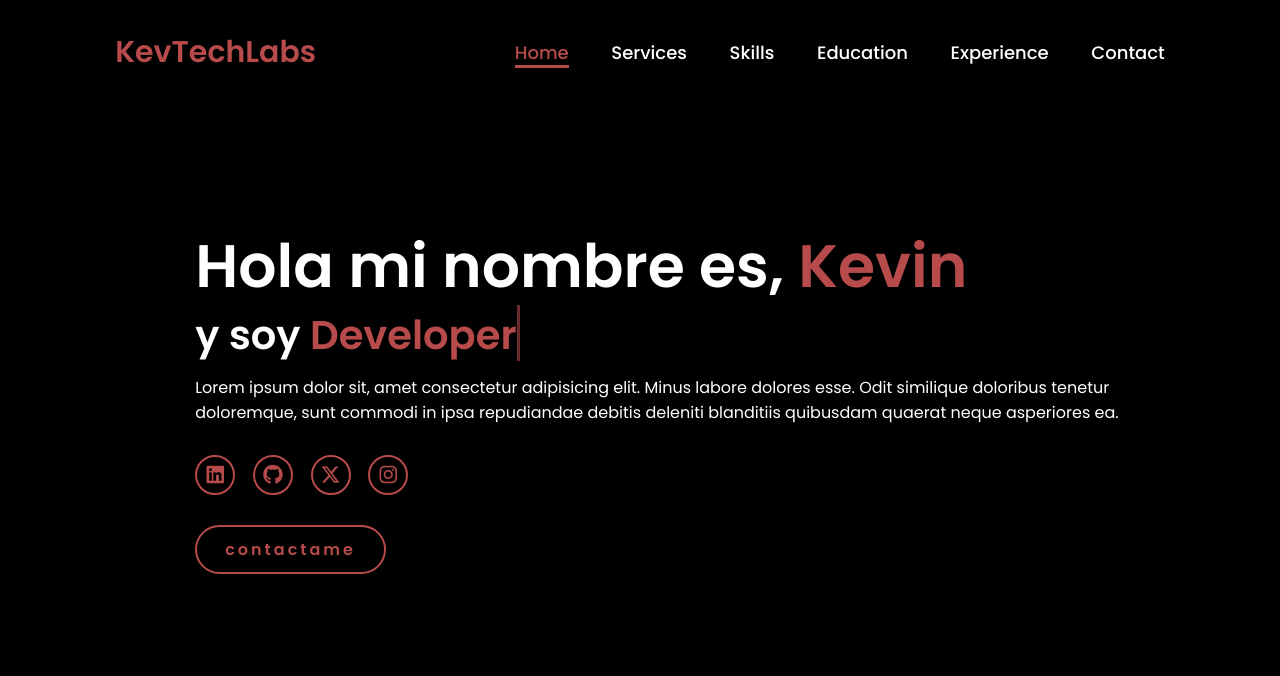
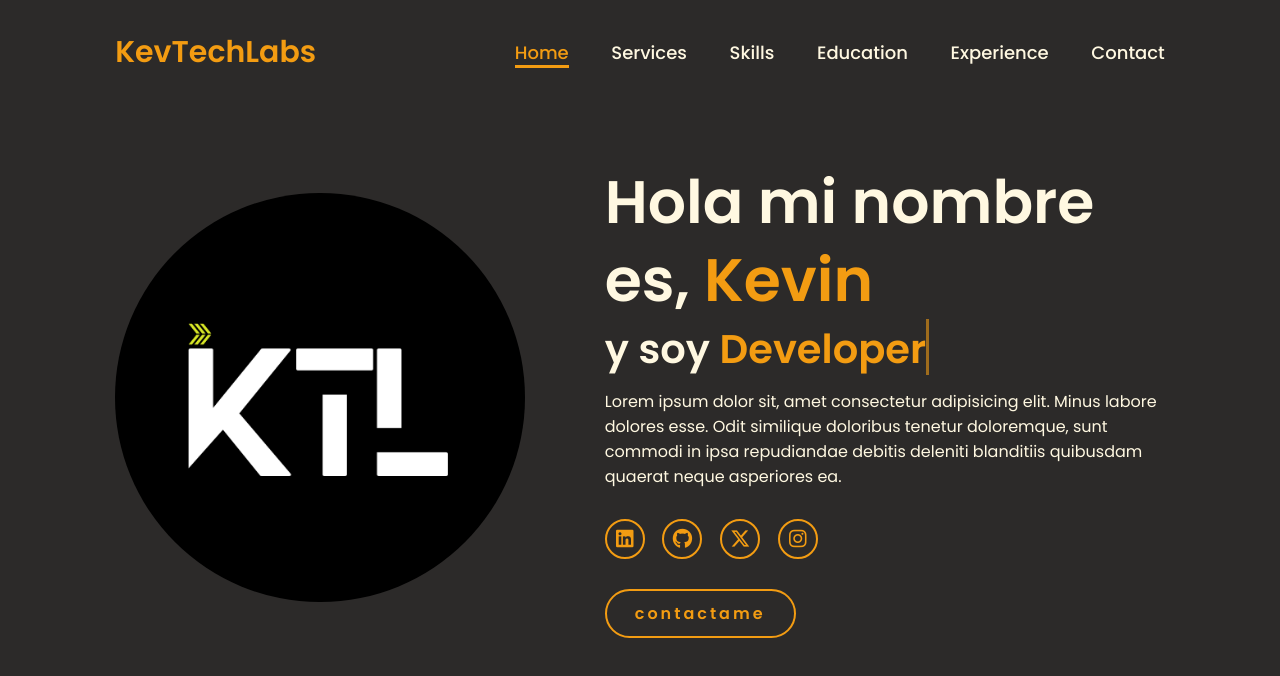
Before and after one commit to KevTechLab/KevTechLab.github.io, a plain HTML site: page index.html in a window 1280 px wide. Drawn offline with Linux system fonts and the light colour scheme.

Commit message:
v0.2 - idea

```diff
--- a/index.html
+++ b/index.html
@@ -22,7 +22,7 @@
     </header>
     <section class="home">
         <div class="home-img">
-            <img src="main.jpg" alt="">
+            <img src="/Archives/Black Geometric Tech Business Logo (1).png" alt="">
         </div>
         <div class="home-content">
             <h1>Hola mi nombre es, <span>Kevin</span></h1>
--- a/styles.css
+++ b/styles.css
@@ -18,8 +18,8 @@ body{
     width: 100%;
     height: 100vh;
     overflow-x: hidden;
-    background-color: black;
-    color: white;
+    background-color: #2c2a29; /* Fondo oscuro cálido */
+    color: #fff8e1; /* Texto en un tono suave y cálido */
 }
 
 header{
@@ -39,7 +39,7 @@ header{
 
 .logo{
     font-size: 3rem;
-    color: #b74b4b;
+    color: #f39c12; /* Color cálido amarillo anaranjado */
     font-weight: 800;
     cursor: pointer;
     transition: 0.5s ease;
@@ -51,7 +51,7 @@ header{
 
 nav a{
     font-size: 1.8rem;
-    color: white;
+    color: #fff8e1;
     margin-left: 4rem;
     font-weight: 500;
     transition: 0.3s ease;
@@ -60,8 +60,8 @@ nav a{
 
 nav a:hover,
 nav a.active{
-    color: #b74b4b;
-    border-bottom: 3px solid #b74b4b;
+    color: #f39c12;
+    border-bottom: 3px solid #f39c12;
 }
 
 @media(max-width:995px){
@@ -71,11 +71,11 @@ nav a.active{
         top: 0;
         right: 0;
         width: 40%;
-        border-left: 3px solid #b74b4b;
-        border-bottom: 3px solid #b74b4b;
+        border-left: 3px solid #f39c12;
+        border-bottom: 3px solid #f39c12;
         border-bottom-left-radius: 2rem;
         padding: 1rem solid;
-        background-color: #161616;
+        background-color: #3b3a36; /* Fondo más oscuro para los móviles */
         border-top: 0.1rem solid rgba(0,0,0,0.1);
     }
 
@@ -93,7 +93,7 @@ nav a.active{
     nav a.active{
         padding: 1rem;
         border-radius: 0.5rem;
-        border-bottom: 0.5rem solid #b74b4b;
+        border-bottom: 0.5rem solid #f39c12;
     }
 }
 
@@ -107,7 +107,7 @@ section{
     justify-content: center;
     align-items: center;
     gap: 8rem;
-    background-color: black;
+    background-color: #2c2a29;
 }
 
 .home .home-content h1{
@@ -117,7 +117,7 @@ section{
 }
 
 span{
-    color: #b74b4b;
+    color: #f39c12;
 }
 
 .home-content h3{
@@ -138,7 +138,7 @@ span{
     position: relative;
     width: 32vw;
     border-radius: 50%;
-    box-shadow: 0 0 25px solid #b74b4b;
+    box-shadow: 0 0 25px solid #f39c12;
     cursor: pointer;
     transition: 0.2s linear;
 }
@@ -155,40 +155,40 @@ span{
     width: 4rem;
     height: 4rem;
     background-color: transparent;
-    border: 0.2rem solid #b74b4b;
+    border: 0.2rem solid #f39c12;
     font-size: 2rem;
     border-radius: 50%;
     margin: 3rem 1.5rem 3rem 0;
     transition: 0.3s ease;
-    color: #b74b4b;
+    color: #f39c12;
 }
 
 .social-icons a:hover{
     color: black;
     transform: scale(1.3) translateY(-5px);
-    background-color: #b74b4b;
-    box-shadow: 0  0 25px #b74b4b;
+    background-color: #f39c12;
+    box-shadow: 0 0 25px #f39c12;
 }
 
 .btn{
     display: inline-block;
     padding: 1rem 2.8rem;
-    background-color: black;
+    background-color: #2c2a29;
     border-radius: 4rem;
     font-size: 1.6rem;
-    color: #b74b4b;
+    color: #f39c12;
     letter-spacing: 0.3rem;
     font-weight: 600;
-    border: 2px solid #b74b4b;
+    border: 2px solid #f39c12;
     transition: 0.3s ease;
     cursor: pointer;
 }
 
 .btn:hover{
     transform: scale3d(1.03);
-    background-color: #b74b4b;
+    background-color: #f39c12;
     color: black;
-    box-shadow: 0 0 25px #b74b4b;
+    box-shadow: 0 0 25px #f39c12;
 }
 
 .typing-text{
@@ -203,24 +203,24 @@ span{
 
 .typing-text span::before{
     content: "software Developer";
-    color: #b74b4b;
+    color: #f39c12;
     animation: words 20s infinite;
 }
 
 .typing-text span::after{
     content: "";
-    background-color: black;
+    background-color: #2c2a29;
     position: absolute;
     width: calc(100% + 8px);
     height: 100%;
-    border-left: 3px solid black;
+    border-left: 3px solid #2c2a29;
     right: -8;
     animation: cursor 0.6s infinite;
 }
 
 @keyframes cursor{
     to{
-        border-left: 3px solid #b74b4b;
+        border-left: 3px solid #f39c12;
     }
 }
 
```
Also changed, not shown: Archives/Black Geometric Tech Business Logo (1).png (added).
